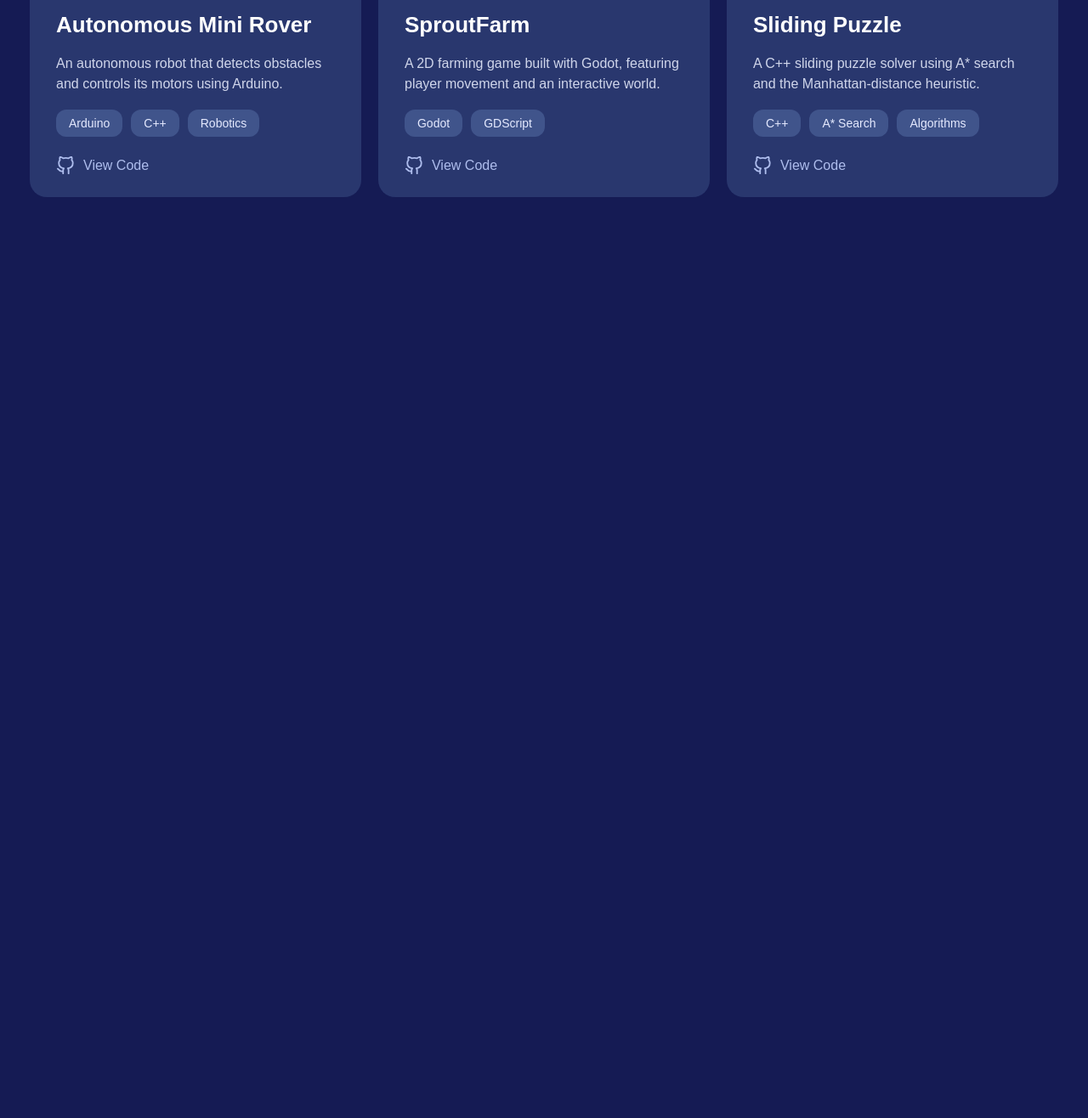
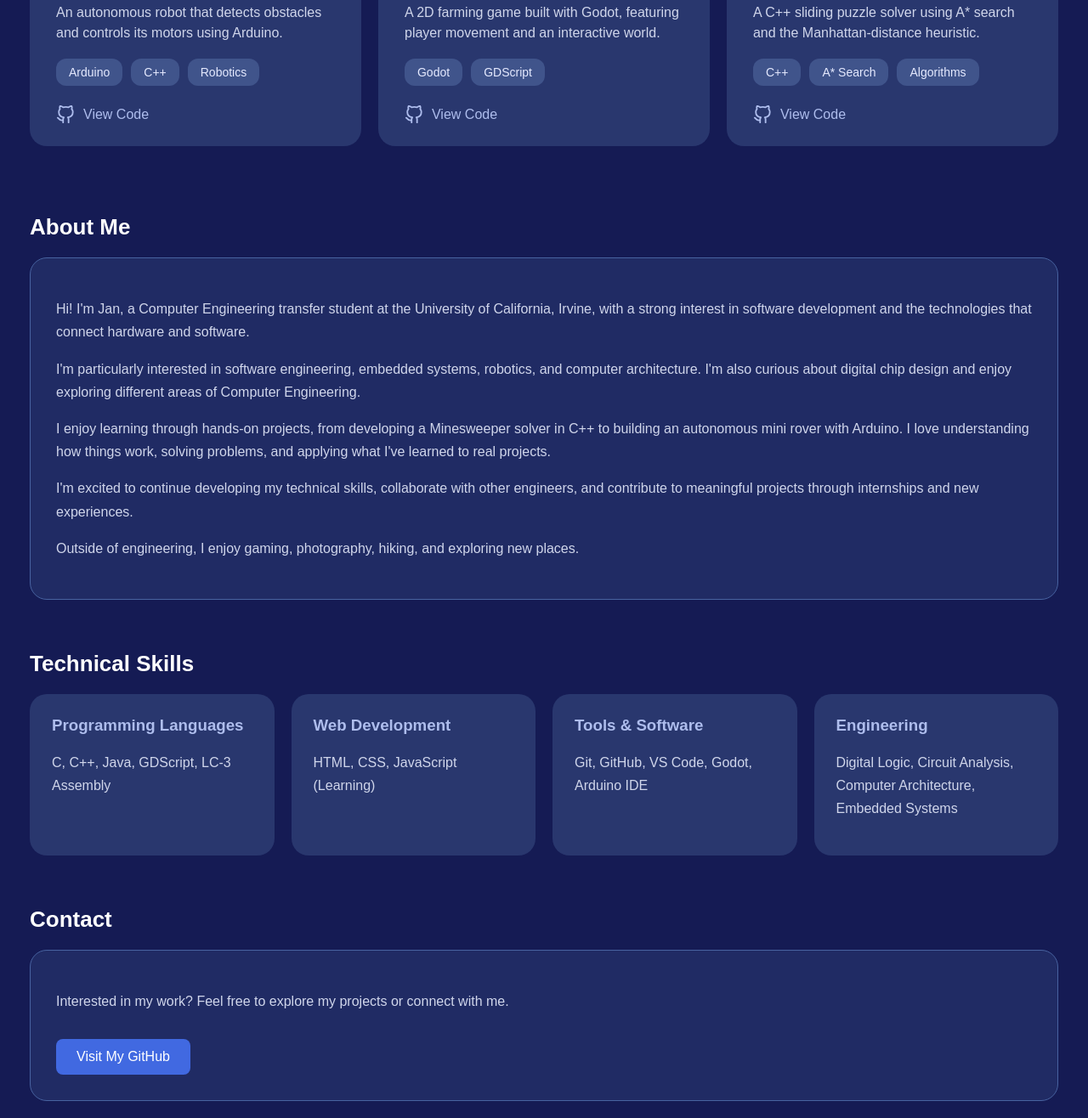
Before and after one commit to jan2547/portfolio-website, a plain HTML site: page index.html in a window 1280 px wide. Shown: the part 932-2248 px from the top of the page at 85% size. Before the commit the page ends 1204 px from the top, so only its background shows below. Drawn offline with Linux system fonts and the light colour scheme.

Commit message:
Add About Me section,technical skill, contract and update portfolio

```diff
--- a/index.html
+++ b/index.html
@@ -3,7 +3,7 @@
 <head>
     <meta charset="UTF-8">
   <meta name="viewport" content="width=device-width, initial-scale=1.0">
-    <title>My Portfolio</title>
+    <title>Jan Nomrawi | Computer Engineering</title>
   <link rel ="stylesheet" href ="style.css">
   <script src="script.js" defer></script>
 </head>
@@ -21,12 +21,15 @@
    <main>
      <!-- Home section -->
      <section id="home">
-       <p class = "intro" > COMPUTER ENGINEERING STUDENT</p>
+       <!-- short introduction -->
+       <p class = "intro" > HI, I'M JAN NOMRAWI</p>
        <h1>
          Building software.<br>
          <span> Creating experiences</span>
        </h1>
-      <p class=" description"> Embedded Systems • Game Development • Creative Engineering</p>
+       <p class="description">Computer Engineering Student at UC Irvine<br>
+         Software Engineering • Embedded Systems • Robotics
+       </p>
        <!-- Links to my projects and GitHub -->
        <div class="hero-buttons">
          <a href="#projects" class="btn primary">
@@ -95,7 +98,102 @@
        </template>
 
      </section>
-     <!-- TODO: Add About and Contact sections later -->
+
+
+     <!-- ===== about me ===== -->
+     <section id="about" class="content-section">
+       <h2>About Me</h2>
+
+       <div class="section-panel">
+
+         <p>
+           Hi! I'm Jan, a Computer Engineering transfer student at
+           the University of California, Irvine, with a strong
+           interest in software development and the technologies
+           that connect hardware and software.
+         </p>
+
+         <p>
+           I'm particularly interested in software engineering,
+           embedded systems, robotics, and computer architecture.
+           I'm also curious about digital chip design and enjoy
+           exploring different areas of Computer Engineering.
+         </p>
+
+         <p>
+           I enjoy learning through hands-on projects, from
+           developing a Minesweeper solver in C++ to building an
+           autonomous mini rover with Arduino. I love understanding
+           how things work, solving problems, and applying what
+           I've learned to real projects.
+         </p>
+
+         <p>
+           I'm excited to continue developing my technical skills,
+           collaborate with other engineers, and contribute to
+           meaningful projects through internships and new experiences.
+         </p>
+
+         <p>
+           Outside of engineering, I enjoy gaming, photography,
+           hiking, and exploring new places.
+         </p>
+
+       </div>
+     </section>
+
+
+
+     <!-- ===== technical skills ===== -->
+     <section id="skills" class="content-section">
+       <h2>Technical Skills</h2>
+
+       <div class="skills-grid">
+
+         <div class="skill-card">
+           <h3>Programming Languages</h3>
+           <p>C, C++, Java, GDScript, LC-3 Assembly</p>
+         </div>
+
+         <div class="skill-card">
+           <h3>Web Development</h3>
+           <p>HTML, CSS, JavaScript (Learning)</p>
+         </div>
+
+         <div class="skill-card">
+           <h3>Tools & Software</h3>
+           <p>Git, GitHub, VS Code, Godot, Arduino IDE</p>
+         </div>
+
+         <div class="skill-card">
+           <h3>Engineering</h3>
+           <p>Digital Logic, Circuit Analysis, Computer
+             Architecture, Embedded Systems</p>
+         </div>
+
+       </div>
+     </section>
+
+
+     <!-- ===== contact ===== -->
+     <section id="contact" class="content-section">
+       <h2>Contact</h2>
+
+       <div class="section-panel">
+         <p>
+           Interested in my work? Feel free to explore
+           my projects or connect with me.
+         </p>
+
+         <a href="https://github.com/jan2547"
+            class="btn primary"
+            target="_blank"
+            rel="noopener noreferrer">
+           Visit My GitHub
+         </a>
+       </div>
+     </section>
+
 
 
 
--- a/style.css
+++ b/style.css
@@ -70,8 +70,8 @@ body {
 /* main introduction box */
 #home {
     background-color: var(--hero-color);
-    padding: 60px 40px;
-    margin-top: 30px;
+    padding: 50px 40px;
+    margin-top: 10px;
     border-radius: 25px;
     border: 1px solid var(--azure);
 }
@@ -81,6 +81,7 @@ body {
     color: var(--light-blue);
     font-size: 14px;
     letter-spacing: 2px;
+    margin-top:0px;
 }
 
 /* main heading */
@@ -88,17 +89,20 @@ body {
     color: var(--text-color);
     font-size: 60px;
     line-height: 1.2; /* spacing between lines */
+    margin-top:5px;
 }
 
 /* second line of heading */
 #home h1 span {
     color: var(--accent);
+
 }
 
 /* text below the heading */
 .description {
     color: var(--muted-color);
     font-size: 16px;
+    line-height: 1.5;
 }
 
 
@@ -413,3 +417,77 @@ video.project-image {
         font-size: 36px;
     }
 }
+
+/* ===== general sections ===== */
+
+/* spacing for about, skills, and contact */
+.content-section {
+    margin-top: 60px;
+}
+
+/* section titles */
+.content-section h2 {
+    margin-bottom: 20px;
+    font-size: 26px;
+}
+
+/* shared panel for text sections */
+.section-panel {
+    background-color: var(--hero-color);
+    border: 1px solid var(--azure);
+    border-radius: 20px;
+    padding: 30px;
+}
+
+/* text inside panels */
+.section-panel p {
+    color: var(--muted-color);
+    line-height: 1.7;
+    max-width: 850px;
+}
+/* ===== about me ===== */
+
+/* let the text use the available space */
+#about .section-panel p {
+    max-width: none;
+    font-size: 16px;
+    line-height: 1.7;
+}
+/* ===== technical skills ===== */
+
+/* arrange skill cards automatically */
+.skills-grid {
+    display: grid;
+    grid-template-columns: repeat(
+        auto-fit,
+        minmax(220px, 1fr)
+    );
+    gap: 20px;
+}
+
+/* individual skill category */
+.skill-card {
+    background-color: var(--card-color);
+    border: 1px solid transparent;
+    border-radius: 20px;
+    padding: 25px;
+}
+
+/* skill category title */
+.skill-card h3 {
+    color: var(--light-blue);
+    margin-top: 0;
+}
+
+/* skills list */
+.skill-card p {
+    color: var(--muted-color);
+    line-height: 1.7;
+}
+
+/* ===== contact ===== */
+
+/* space above the github button */
+#contact .btn {
+    margin-top: 15px;
+}
```
